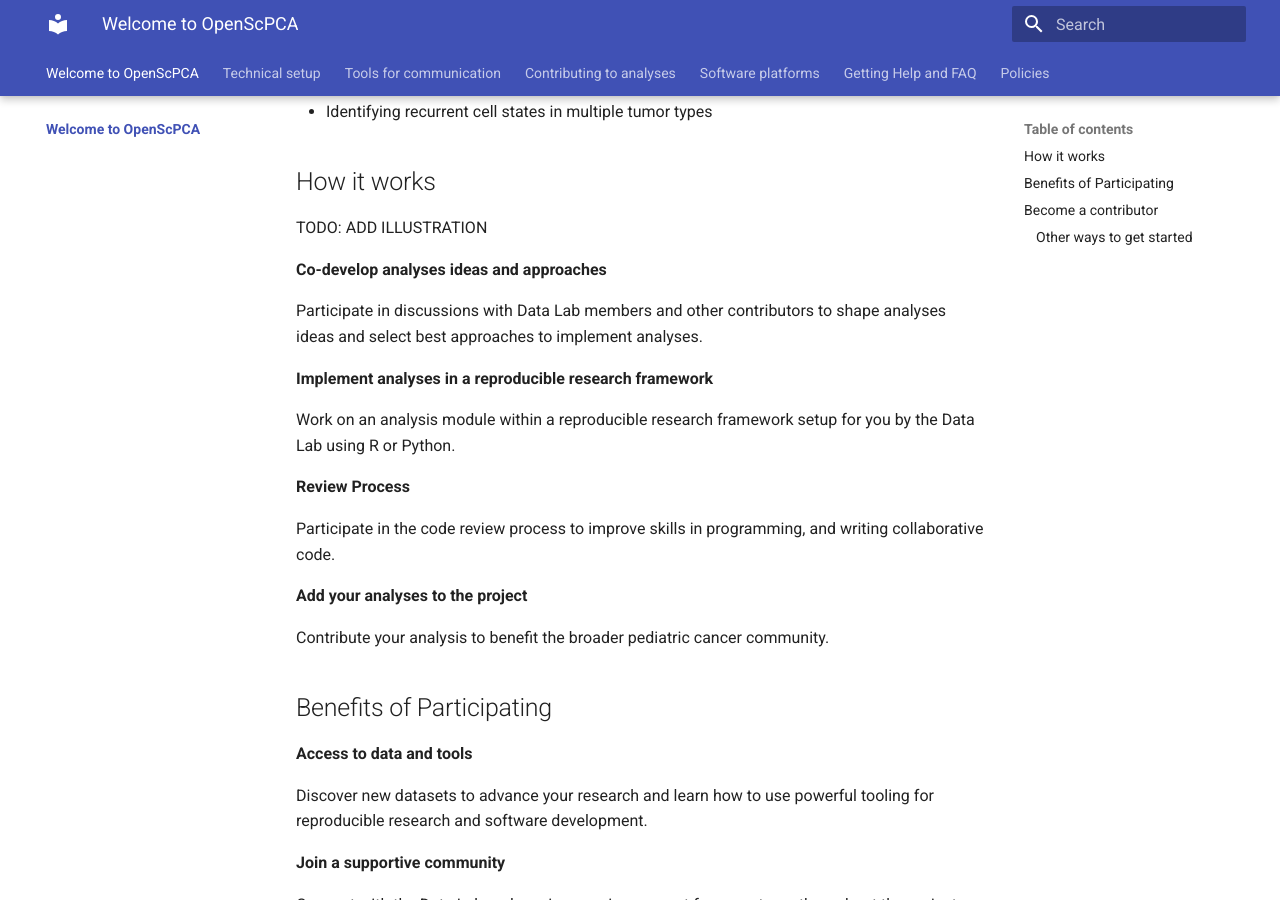
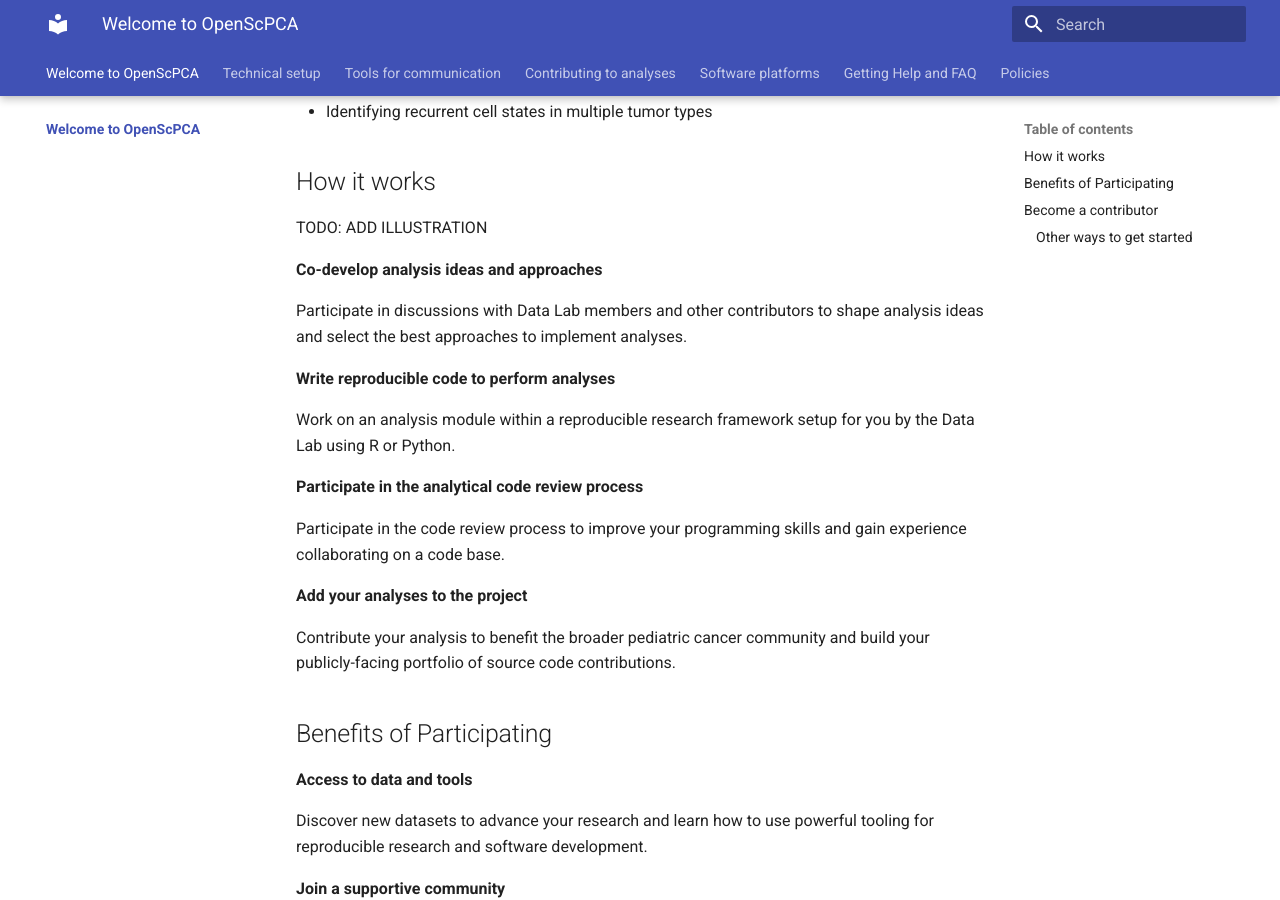
Before and after one commit to AlexsLemonade/OpenScPCA-analysis, an MkDocs documentation site: the page built from docs/welcome/index.md, in a window 1280 px wide and 900 px high, scrolled down 289 px. Built offline with MkDocs 1.6.1 and Material for MkDocs 9.7.7, drawn with Linux system fonts in a browser that asks for light colours.

Commit message:
Apply suggestions from code review
Co-authored-by: Jaclyn Taroni <19534205+jaclyn-taroni@users.noreply.github.com>

```diff
--- a/docs/welcome/index.md
+++ b/docs/welcome/index.md
@@ -12,21 +12,21 @@ This project aims to characterize the ScPCA data by:
 
 TODO: ADD ILLUSTRATION
 
-**Co-develop analyses ideas and approaches**
+**Co-develop analysis ideas and approaches**
 
-Participate in discussions with Data Lab members and other contributors to shape analyses ideas and select best approaches to implement analyses.
+Participate in discussions with Data Lab members and other contributors to shape analysis ideas and select the best approaches to implement analyses.
 
-**Implement analyses in a reproducible research framework**
+**Write reproducible code to perform analyses**
 
 Work on an analysis module within a reproducible research framework setup for you by the Data Lab using R or Python.
 
-**Review Process**
+**Participate in the analytical code review process**
 
-Participate in the code review process to improve skills in programming, and writing collaborative code.
+Participate in the code review process to improve your programming skills and gain experience collaborating on a code base.
 
 **Add your analyses to the project**
 
-Contribute your analysis to benefit the broader pediatric cancer community.
+Contribute your analysis to benefit the broader pediatric cancer community and build your publicly-facing portfolio of source code contributions.
 
 
 ## Benefits of Participating
```
